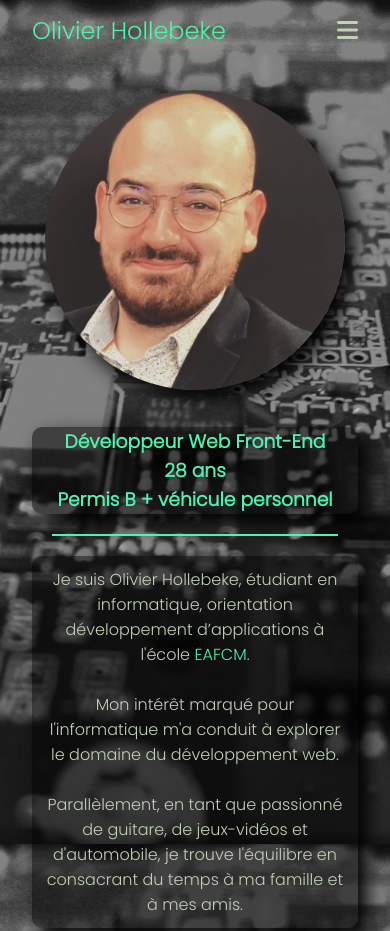
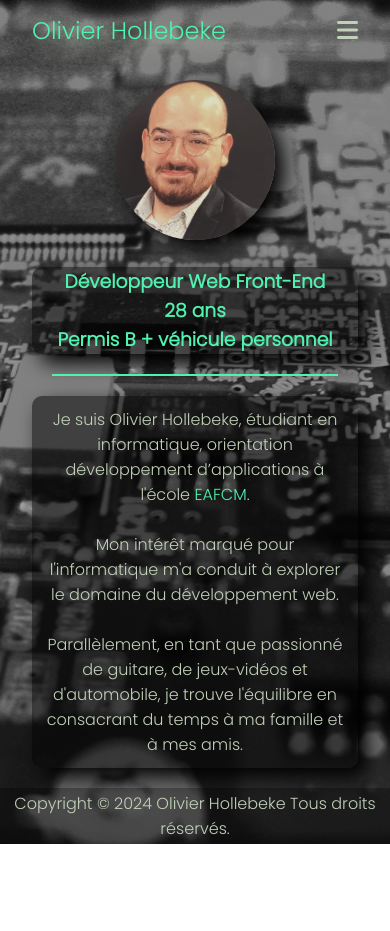
Before and after one commit to LennonOliver/LennonOliver.github.io, a plain HTML site: page index.html in a window 390 px wide. Shown: the top 931 px of the page. After the commit the page ends 844 px from the top, so only its background shows below. Drawn offline with Linux system fonts and the light colour scheme.

Commit message:
Add files via upload

```diff
--- a/style.css
+++ b/style.css
@@ -38,7 +38,7 @@ header {
     position: relative;
     padding: 0 2rem;
     background-color: rgba(0, 0, 0, 0.3);
-    margin-bottom: 30px;
+    margin-bottom: 20px;
 }
 
 .logo a {
@@ -147,7 +147,7 @@ main {
     box-shadow: 9px 9px 20px black;
     background-color: rgba(0, 0, 0, 0.5);
     border-radius: 10px;
-    margin-top: 30px;
+    margin-top: 20px;
 }
 
 .ma-photo {
@@ -186,7 +186,7 @@ footer {
     justify-content: center;
     align-items: center;
     text-align: center;
-    margin-top: 30px;
+    margin-top: 20px;
 }
 
 /* ----------BURGER MENU---------- */
@@ -248,4 +248,8 @@ footer {
         left: 2rem;
         width: unset;
     }
+
+    .ma-photo {
+        width: 160px;
+    }
 }
```
